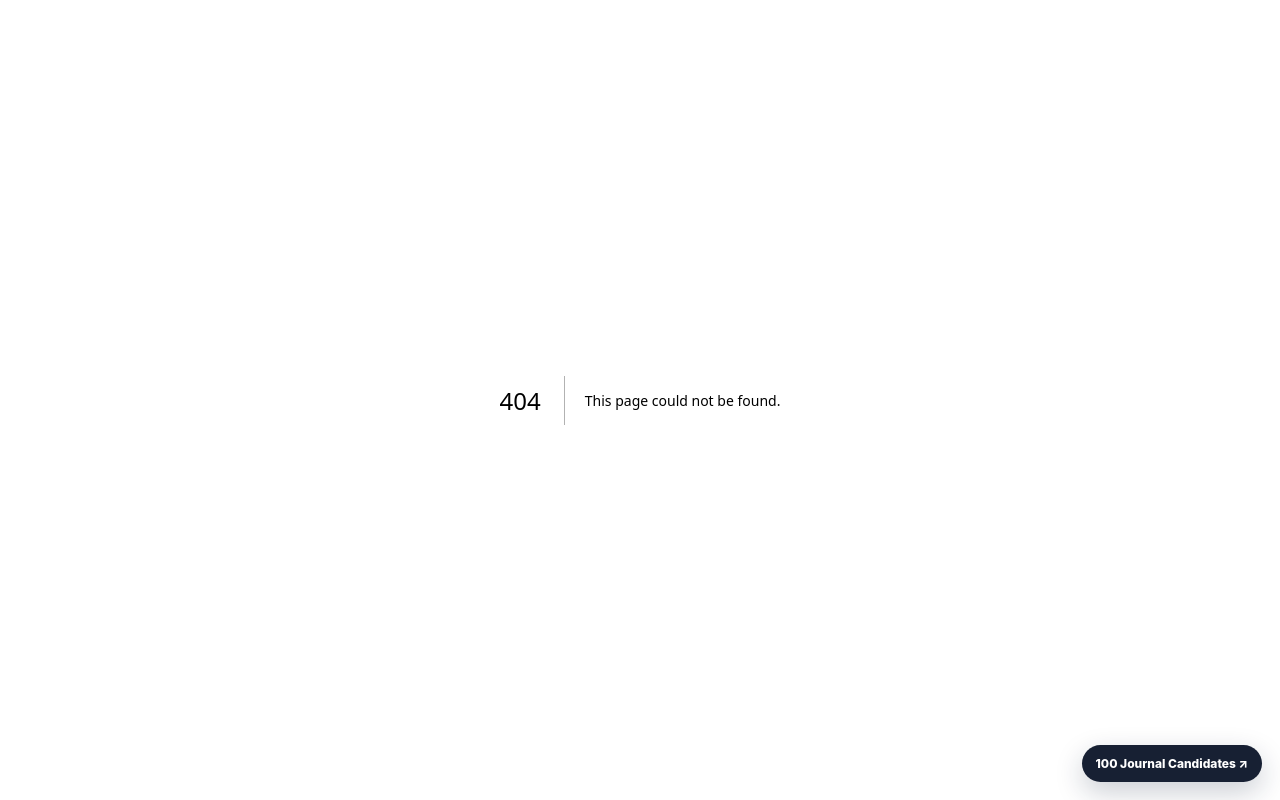
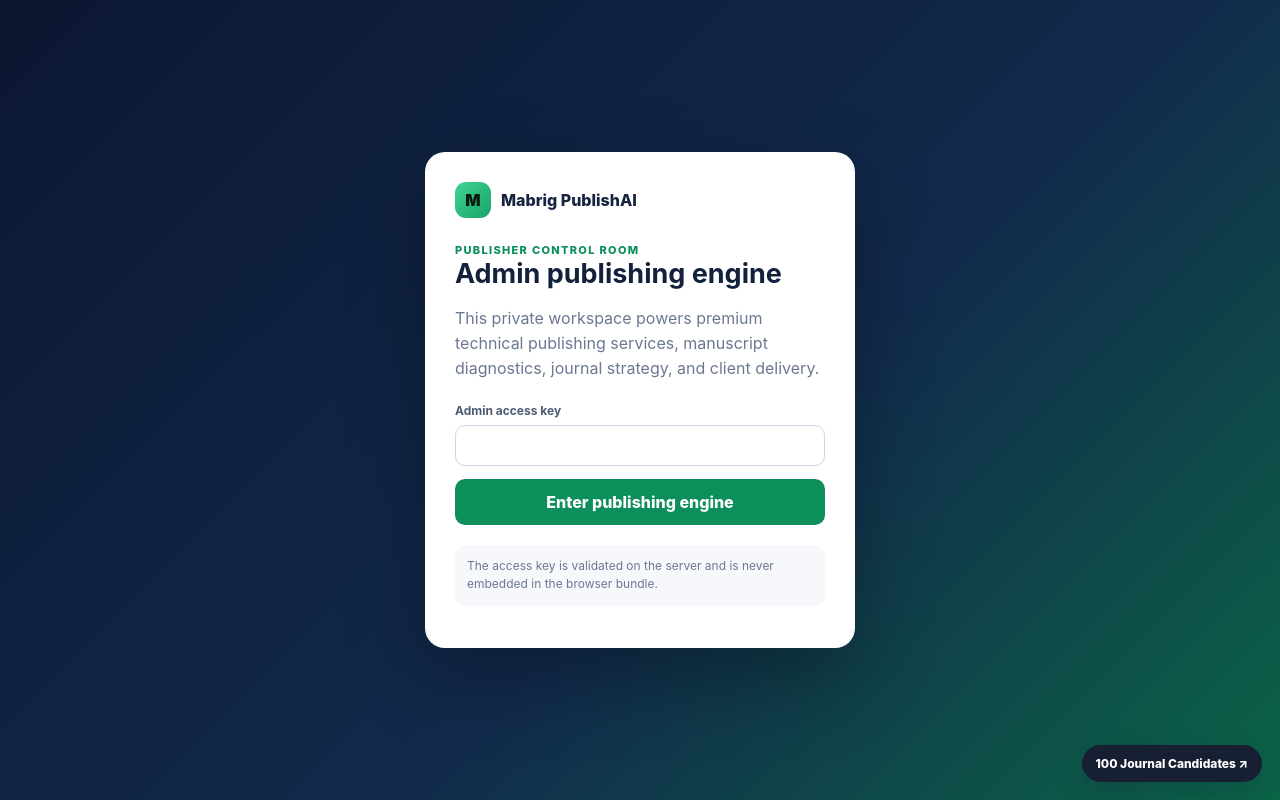
Before and after one commit to mabrig1/publish, a Next.js app: page /admin/login in a window 1280 px wide. Before the commit this address had no page. Built offline with nearby package versions, Linux system fonts and the light colour scheme.

Commit message:
Add publisher admin login page

```diff
--- /dev/null
+++ b/app/admin/login/page.tsx
@@ -0,0 +1,53 @@
+"use client";
+
+import { FormEvent, useState } from "react";
+import { useRouter } from "next/navigation";
+import styles from "../admin.module.css";
+
+export default function AdminLoginPage() {
+  const router = useRouter();
+  const [key, setKey] = useState("");
+  const [error, setError] = useState("");
+  const [loading, setLoading] = useState(false);
+
+  async function submit(event: FormEvent) {
+    event.preventDefault();
+    setLoading(true);
+    setError("");
+    try {
+      const response = await fetch("/api/admin/session", {
+        method: "POST",
+        headers: { "Content-Type": "application/json" },
+        body: JSON.stringify({ key }),
+      });
+      const data = await response.json();
+      if (!response.ok) throw new Error(data.error || "Login failed.");
+      router.replace("/admin");
+      router.refresh();
+    } catch (err) {
+      setError(err instanceof Error ? err.message : "Login failed.");
+    } finally {
+      setLoading(false);
+    }
+  }
+
+  return (
+    <main className={styles.loginShell}>
+      <section className={styles.loginCard}>
+        <div className={styles.loginBrand}><span className={styles.mark}>M</span> Mabrig PublishAI</div>
+        <div className={styles.eyebrow}>PUBLISHER CONTROL ROOM</div>
+        <h1>Admin publishing engine</h1>
+        <p>This private workspace powers premium technical publishing services, manuscript diagnostics, journal strategy, and client delivery.</p>
+        <form className={styles.loginForm} onSubmit={submit}>
+          <label>
+            Admin access key
+            <input type="password" value={key} onChange={(event) => setKey(event.target.value)} autoComplete="current-password" required />
+          </label>
+          <button className={styles.primary} disabled={loading}>{loading ? "Signing in…" : "Enter publishing engine"}</button>
+        </form>
+        {error && <div className={styles.error}>{error}</div>}
+        <p className={styles.note}>The access key is validated on the server and is never embedded in the browser bundle.</p>
+      </section>
+    </main>
+  );
+}
```
